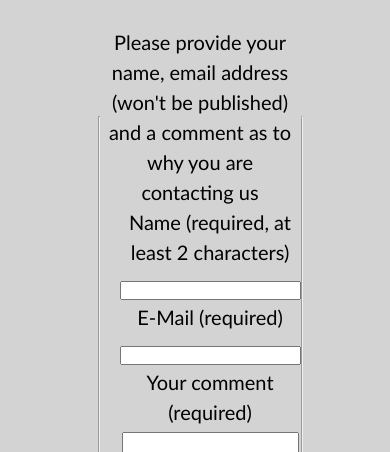
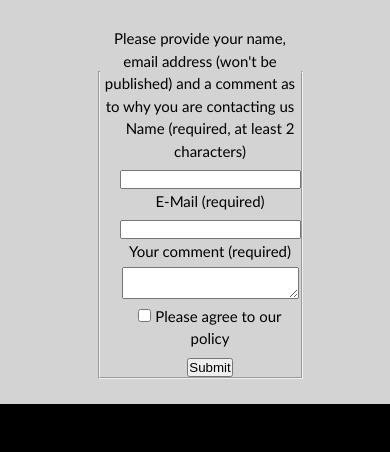
Before and after one commit to froylan-R/ecomerce-project, a plain HTML site: page contact.html in a window 390 px wide. Shown: the part 159-611 px from the top of the page. Drawn offline with Linux system fonts and the light colour scheme.

Commit message:
added ectra css styling

```diff
--- a/style.css
+++ b/style.css
@@ -411,3 +411,9 @@ em.error {
   height: 80px;
   width: 100%;
 }
+
+@media (max-width: 600px) {
+  .cmxform {
+   font-size: 15px;
+ }
+}
```
